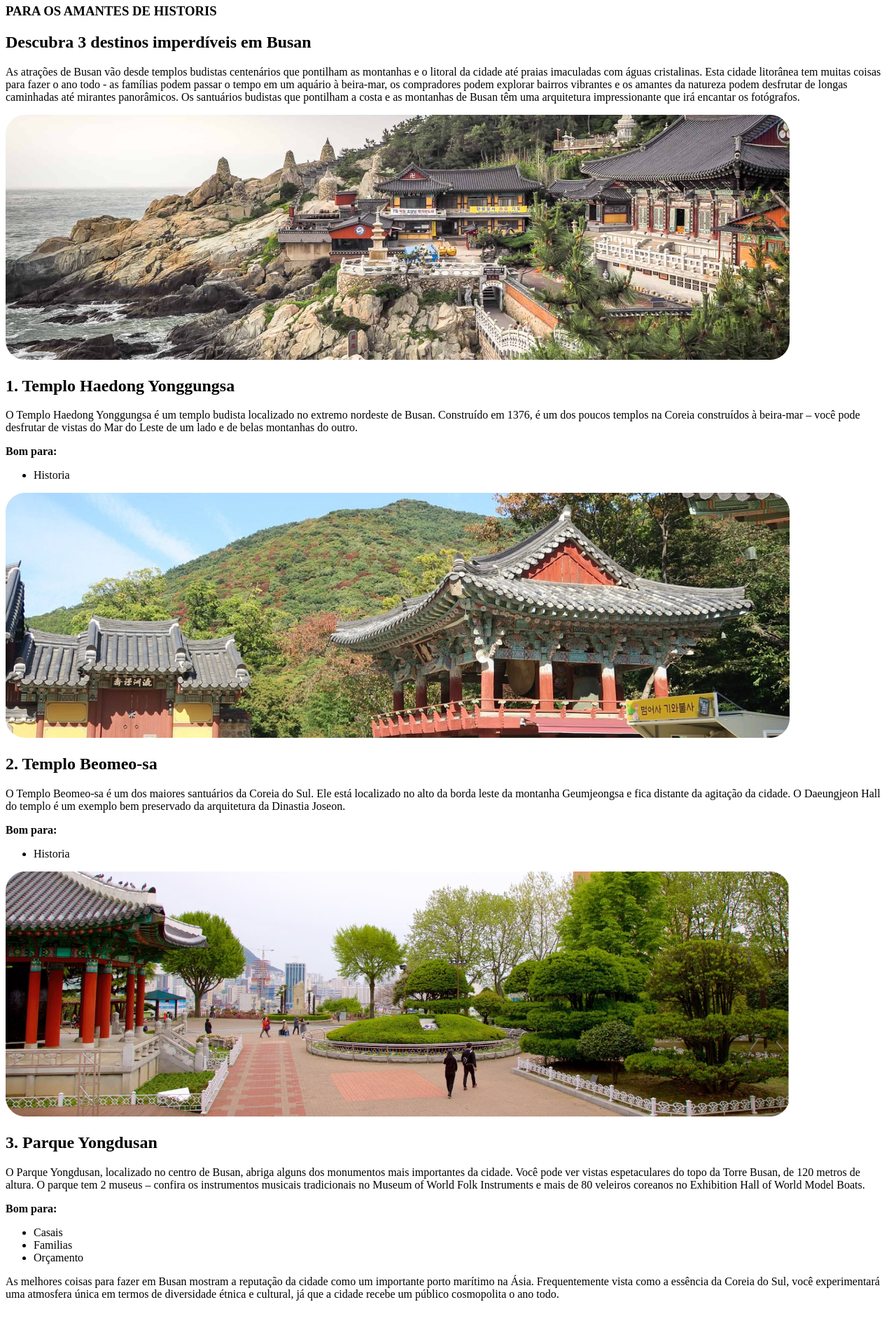
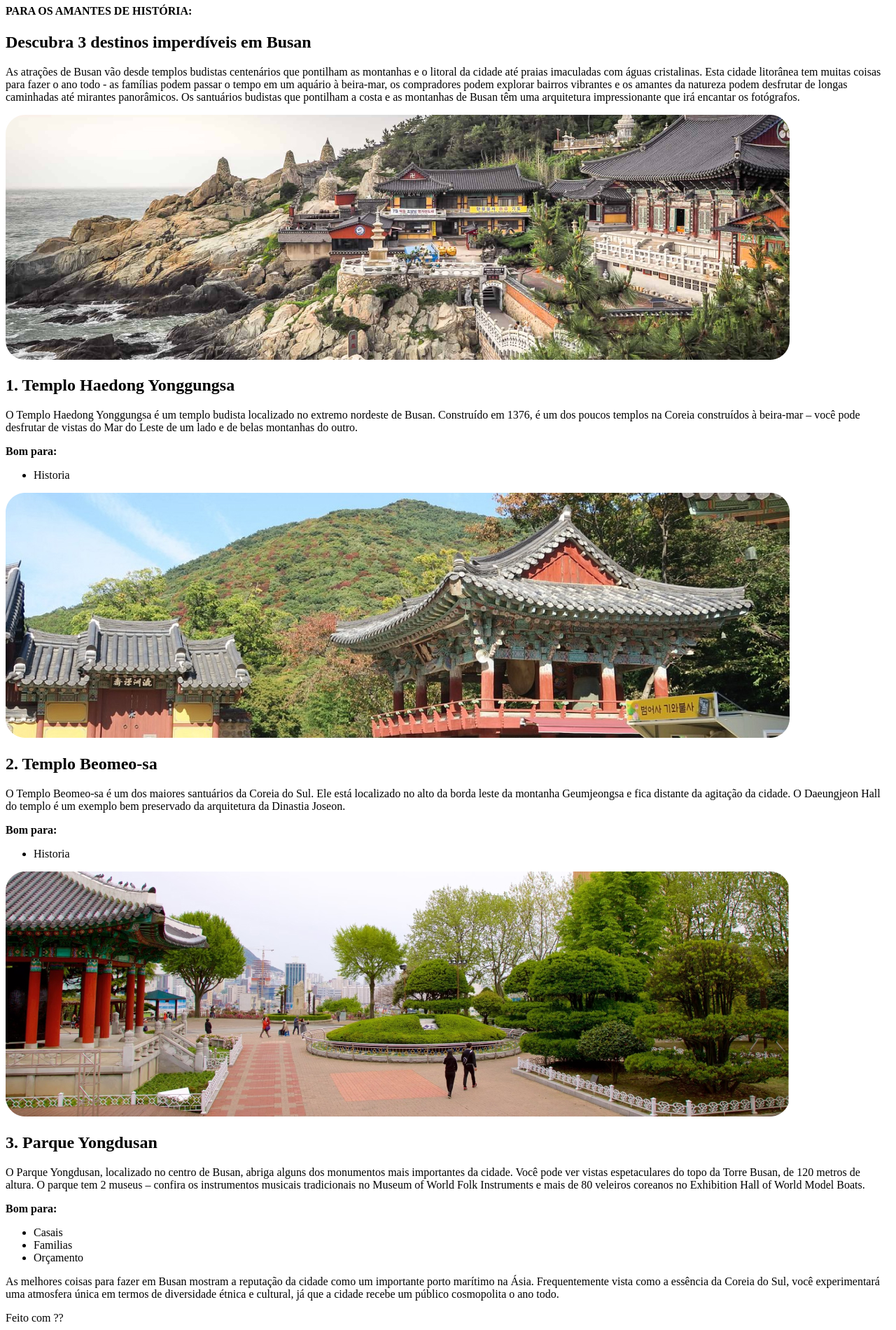
Before and after one commit to WendersonSantos00/Local-Turistico-Rocketseat, a plain HTML site: page index.html in a window 1280 px wide. Shown: the part 849-2749 px from the top of the page at 70% size. Before the commit the page ends 2723 px from the top, so only its background shows below. Drawn offline with Linux system fonts and the light colour scheme.

Commit message:
correction of the titles h4

```diff
--- a/index.html
+++ b/index.html
@@ -16,7 +16,7 @@
     </header>
     <main>
         <div id="header-main">
-            <h3>PARA OS AMANTES DE HISTORIS</h3>
+            <h4>PARA OS AMANTES DE HISTÓRIA:</h4>
             <h2>Descubra 3 destinos imperdíveis em Busan</h2>
             <p>As atrações de Busan vão desde templos budistas centenários que pontilham as montanhas e o litoral da
                 cidade até praias imaculadas com águas cristalinas. Esta cidade litorânea tem muitas coisas para fazer o
@@ -77,5 +77,8 @@
                termos de diversidade étnica e cultural, já que a cidade recebe um público cosmopolita o ano todo.</p>
         </div>
     </main>
+    <footer>
+        Feito com ??
+    </footer>
 </body>
 </html>
```
